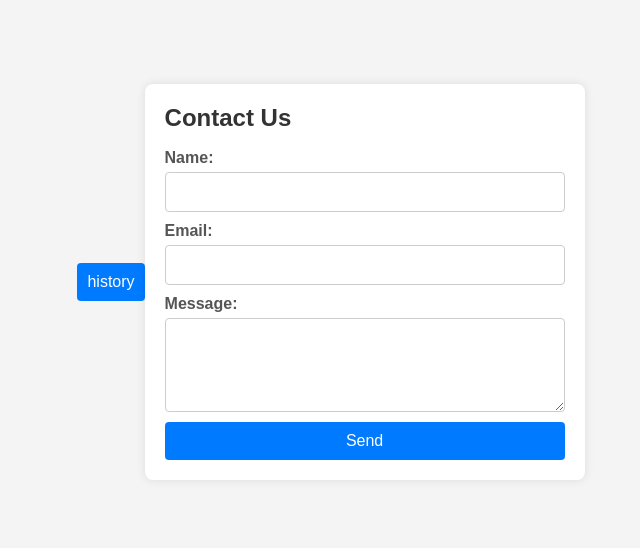
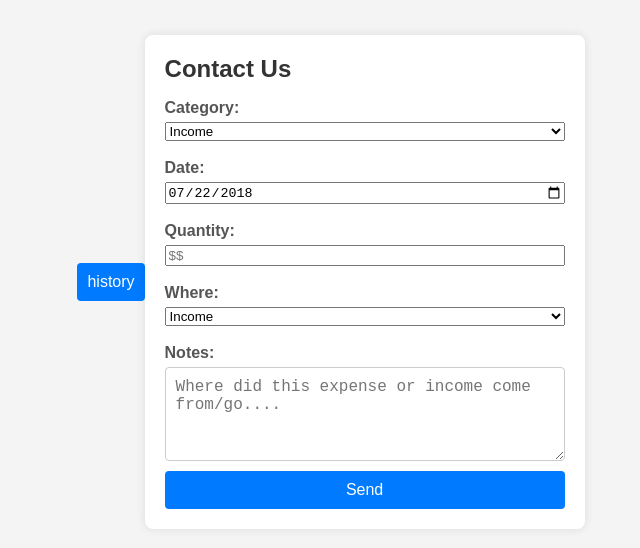
Before and after one commit to sshafe928/json-file-storage, a website: page public/index.html in a window 1280 px wide. Shown: the part 118-666 px from the top of the page, without its empty margins (309-949 px from the left). Drawn offline with Linux system fonts and the light colour scheme.

Commit message:
more updates

```diff
--- a/package.json
+++ b/package.json
@@ -12,5 +12,6 @@
     "express": "^4.19.2",
     "nodemon": "^3.1.4"
   },
+  "devDependencies": {},
   "description": ""
 }
--- a/public/index.html
+++ b/public/index.html
@@ -11,15 +11,56 @@
     <div class="form-container">
         <h1>Contact Us</h1>
         <form action="#" method="post">
-            <label for="name">Name:</label>
-            <input type="text" id="name" name="name" required>
 
-            <label for="email">Email:</label>
-            <input type="email" id="email" name="email" required>
+            <label for="category">Category:</label>
+            <select id="category" name="category">
+            <option value="Income">Income</option>
+            <option value="Expense">Expense</option>
+            </select>
+            <br>
 
-            <label for="message">Message:</label>
-            <textarea id="message" name="message" rows="4" required></textarea>
+            <label for="date">Date:</label>
+            <input type="date" id="date" name="date" value="2018-07-22" /><br>
 
+            <!-- <label for="name">Name:</label>
+            <input type="text" id="name" name="name" required><br> -->
+
+            <label for="quantity">Quantity:</label>
+            <input placeholder="$$" type="number" id="quantity" name="quantity"  required><br>
+
+            <label for="where">Where:</label>
+            <select id="where" name="where">
+                <option value="Income">Income</option>
+                <option value="Salary">Salary</option>
+                <option value="Bonus">Bonus</option>
+                <option value="Freelance Work">Freelance Work</option>
+                <option value="Investments">Investments</option>
+                <option value="Rental Income">Rental Income</option>
+                <option value="Interest Income">Interest Income</option>
+                <option value="Dividend Income">Dividend Income</option>
+                <option value="Gifts">Gifts</option>
+                <option value="Government Benefits">Government Benefits</option>
+                <option value="Sell Assets">Sell Assets</option>
+
+                <!-- Expenses -->
+                <option value="Groceries">Groceries</option>
+                <option value="Rent/Mortgage">Rent/Mortgage</option>
+                <option value="Utilities">Utilities</option>
+                <option value="Transportation">Transportation</option>
+                <option value="Healthcare">Healthcare</option>
+                <option value="Insurance">Insurance</option>
+                <option value="Entertainment">Entertainment</option>
+                <option value="Dining Out">Dining Out</option>
+                <option value="Education">Education</option>
+                <option value="Credit Card Payments">Credit Card Payments</option>
+                <option value="Loans">Loans</option>
+                <option value="Taxes">Taxes</option>
+                <option value="Miscellaneous">Miscellaneous</option>
+            </select>
+            <br>
+
+            <label for="notes">Notes:</label>
+            <textarea placeholder="Where did this expense or income come from/go...." id="notes" name="notes" rows="4" ></textarea>
             <button type="submit">Send</button>
         </form>
     </div>
```
Also changed, not shown: data.json (+10 -41 lines), server.js (+30 -9 lines).
